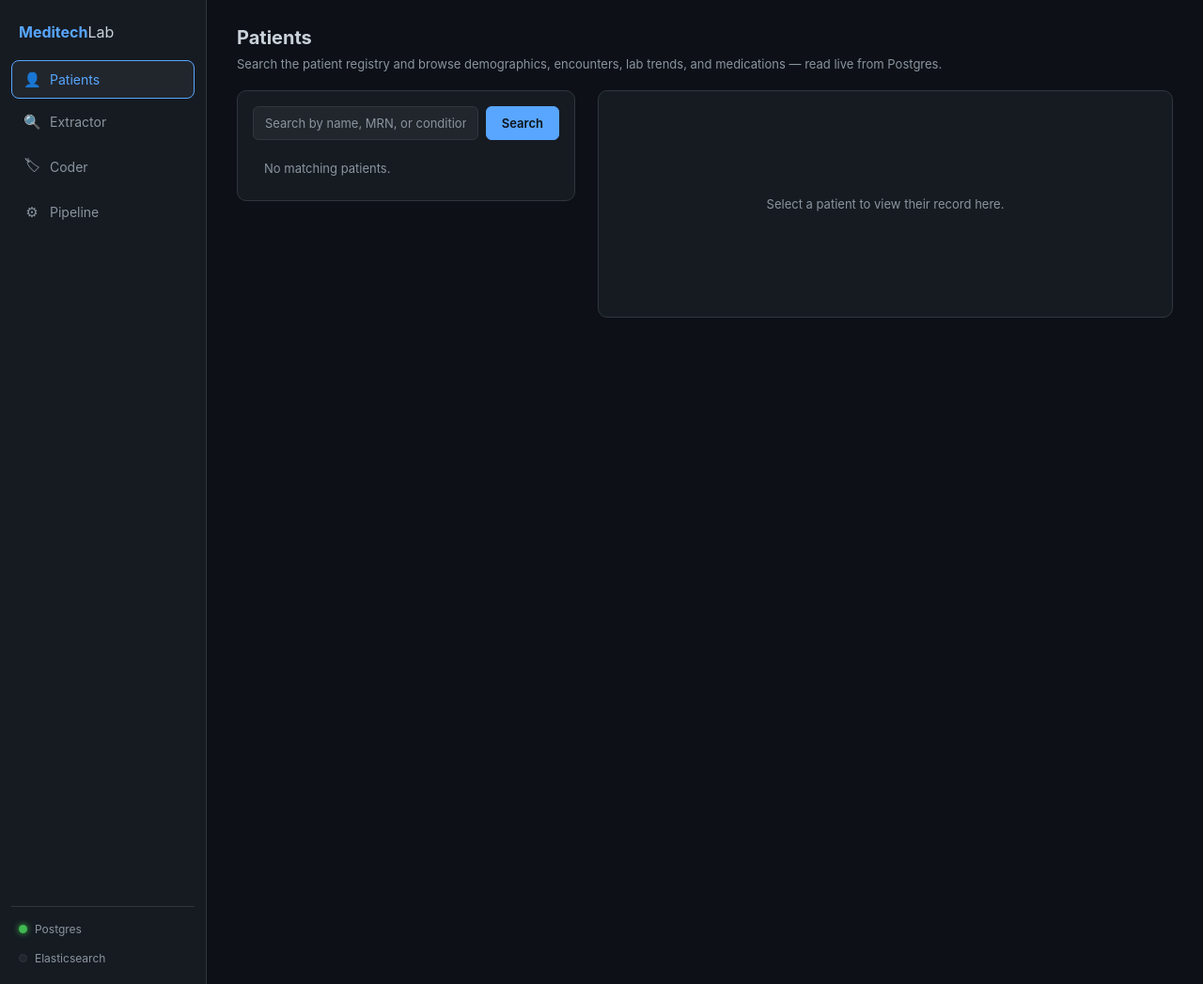
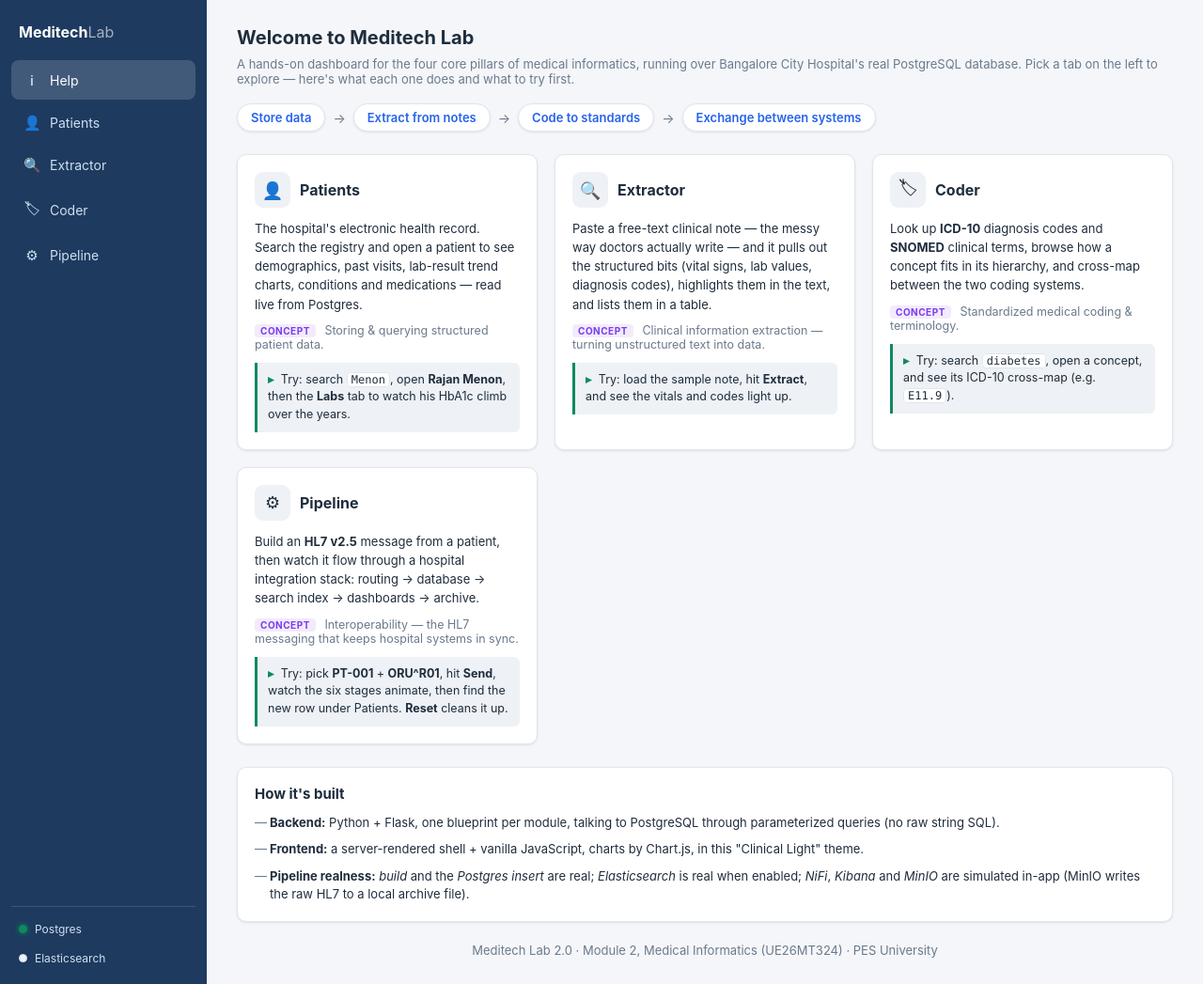
Before and after one commit to Kishi836/meditech-lab-dashboard, a Flask app: page / in a window 1280 px wide. Shown: the whole page at 94% size. Run offline with Flask 3, Linux system fonts and the light colour scheme; data that the repository does not hold is empty; some libraries are stand-ins or nearby versions.

Commit message:
feat(ui): clinical light theme + in-app help tab
Reskin from the GitHub-dark palette to a 'Clinical Light' EHR look:
white cards on a soft grey-blue page with a navy sidebar, blue/green/red
clinical accent colours, and soft card shadows. Chart.js colours in
patients.js and pipeline.js retuned for a light background (light
gridlines, dark tick labels, new flag/bar colours).

Add a dedicated Help tab (now the landing panel): a plain-English guide
to all four modules — what each does, the medical-informatics concept it
demonstrates, and a 'try this' click-path — plus a 'how it's built' note
and an about line. Pure static content (no JS, no DB).

Co-Authored-By: Claude Opus 4.8 <noreply@anthropic.com>

```diff
--- a/static/css/dashboard.css
+++ b/static/css/dashboard.css
@@ -1,19 +1,27 @@
 /* Meditech Lab 2.0 — dashboard shell
-   GitHub-dark palette, reused verbatim from hl7_sender.py so the lab's
-   tools stay visually consistent. */
+   "Clinical Light" theme: white cards on a soft grey-blue page with a navy
+   sidebar — reads like real hospital/EHR software. Colours carry clinical
+   meaning: blue = action/info, green = ok/normal, red = critical/high,
+   amber = chronic, purple = coded entities. */
 
 :root {
-  --bg:     #0d1117;
-  --surf:   #161b22;
-  --surf2:  #21262d;
-  --border: #30363d;
-  --blue:   #58a6ff;
-  --green:  #3fb950;
-  --yellow: #d29922;
-  --red:    #f85149;
-  --purple: #bc8cff;
-  --text:   #c9d1d9;
-  --muted:  #8b949e;
+  --bg:     #f4f6f9;   /* page background        */
+  --surf:   #ffffff;   /* cards / panels         */
+  --surf2:  #eef1f5;   /* inset fields / chips   */
+  --border: #dfe6ee;   /* hairline borders       */
+  --blue:   #2563eb;   /* primary / links        */
+  --green:  #0f8a5f;   /* ok / normal            */
+  --yellow: #b7791f;   /* chronic / warning      */
+  --red:    #c0392b;   /* critical / high        */
+  --purple: #7c3aed;   /* coded entities         */
+  --text:   #1f2d3d;   /* primary text           */
+  --muted:  #6b7a8d;   /* secondary text         */
+
+  /* navy sidebar + soft card shadow */
+  --sidebar:        #1e3a5f;
+  --sidebar-text:   #cfe0f0;
+  --sidebar-active: rgba(255, 255, 255, 0.16);
+  --shadow: 0 1px 3px rgba(20, 40, 80, 0.06), 0 1px 2px rgba(20, 40, 80, 0.04);
 }
 
 * { box-sizing: border-box; margin: 0; padding: 0; }
@@ -36,8 +44,7 @@ body {
 .sidebar {
   width: 220px;
   flex-shrink: 0;
-  background: var(--surf);
-  border-right: 1px solid var(--border);
+  background: var(--sidebar);
   display: flex;
   flex-direction: column;
   padding: 16px 12px;
@@ -46,12 +53,12 @@ body {
 .brand {
   font-size: 16px;
   font-weight: 700;
-  color: var(--blue);
+  color: #ffffff;
   padding: 8px 8px 20px;
 }
 
 .brand span {
-  color: var(--text);
+  color: rgba(255, 255, 255, 0.6);
   font-weight: 400;
 }
 
@@ -69,7 +76,7 @@ body {
   background: transparent;
   border: 1px solid transparent;
   border-radius: 8px;
-  color: var(--muted);
+  color: var(--sidebar-text);
   font-size: 14px;
   font-family: inherit;
   text-align: left;
@@ -79,14 +86,13 @@ body {
 }
 
 .nav-item:hover {
-  background: var(--surf2);
-  color: var(--text);
+  background: rgba(255, 255, 255, 0.08);
+  color: #ffffff;
 }
 
 .nav-item.active {
-  background: var(--surf2);
-  border-color: var(--blue);
-  color: var(--blue);
+  background: var(--sidebar-active);
+  color: #ffffff;
 }
 
 .nav-icon {
@@ -98,7 +104,7 @@ body {
 /* ───────────── Status strip ───────────── */
 
 .status-strip {
-  border-top: 1px solid var(--border);
+  border-top: 1px solid rgba(255, 255, 255, 0.15);
   padding-top: 12px;
   display: flex;
   flex-direction: column;
@@ -111,15 +117,15 @@ body {
   gap: 8px;
   padding: 4px 8px;
   font-size: 12px;
-  color: var(--muted);
+  color: var(--sidebar-text);
 }
 
 .dot {
   width: 9px;
   height: 9px;
   border-radius: 50%;
-  background: var(--surf2);
-  border: 1px solid var(--border);
+  background: rgba(255, 255, 255, 0.2);
+  border: 1px solid rgba(255, 255, 255, 0.35);
   flex-shrink: 0;
 }
 
@@ -184,7 +190,7 @@ body {
 .btn-primary {
   background: var(--blue);
   border-color: var(--blue);
-  color: var(--bg);
+  color: #ffffff;
 }
 
 .btn-primary:hover {
@@ -199,7 +205,7 @@ body {
 
 .btn-accent:hover {
   background: var(--green);
-  color: var(--bg);
+  color: #ffffff;
 }
 
 /* ───────────── Coder panel ───────────── */
@@ -591,7 +597,7 @@ body {
 .ent {
   border-radius: 4px;
   padding: 1px 3px;
-  color: var(--bg);
+  color: #ffffff;
   font-weight: 600;
 }
 
@@ -1387,3 +1393,180 @@ body {
     grid-template-columns: 1fr;
   }
 }
+
+/* ───────────── Clinical Light — card elevation ─────────────
+   Top-level module panels sit as white cards on the grey page. A soft
+   shadow gives them the lift that the old flat dark theme didn't need. */
+
+.coder-search,
+.coder-detail,
+.extractor-input,
+.extractor-section,
+.patients-list-pane,
+.patients-detail,
+.pipeline-controls,
+.pipeline-preview,
+.pipeline-stages,
+.pipeline-feed-pane,
+.pipeline-analytics {
+  box-shadow: var(--shadow);
+}
+
+/* ───────────── Help panel ───────────── */
+
+.help-flow {
+  display: flex;
+  flex-wrap: wrap;
+  align-items: center;
+  gap: 8px;
+  margin: 18px 0 24px;
+}
+
+.help-flow span {
+  background: var(--surf);
+  border: 1px solid var(--border);
+  border-radius: 999px;
+  padding: 6px 14px;
+  font-size: 13px;
+  font-weight: 600;
+  color: var(--blue);
+  box-shadow: var(--shadow);
+}
+
+.help-flow em {
+  color: var(--muted);
+  font-style: normal;
+  font-size: 14px;
+}
+
+.help-grid {
+  display: grid;
+  grid-template-columns: repeat(auto-fit, minmax(290px, 1fr));
+  gap: 18px;
+}
+
+.help-card {
+  background: var(--surf);
+  border: 1px solid var(--border);
+  border-radius: 10px;
+  padding: 18px;
+  box-shadow: var(--shadow);
+}
+
+.help-card-head {
+  display: flex;
+  align-items: center;
+  gap: 10px;
+  margin-bottom: 12px;
+}
+
+.help-card-icon {
+  width: 38px;
+  height: 38px;
+  flex-shrink: 0;
+  display: flex;
+  align-items: center;
+  justify-content: center;
+  font-size: 18px;
+  background: var(--surf2);
+  border-radius: 9px;
+}
+
+.help-card h2 {
+  font-size: 16px;
+  color: var(--text);
+}
+
+.help-what {
+  font-size: 13px;
+  line-height: 1.55;
+  color: var(--text);
+  margin-bottom: 10px;
+}
+
+.help-concept {
+  font-size: 12.5px;
+  color: var(--muted);
+  margin-bottom: 12px;
+}
+
+.help-label {
+  display: inline-block;
+  font-size: 10px;
+  font-weight: 700;
+  text-transform: uppercase;
+  letter-spacing: 0.05em;
+  color: var(--purple);
+  background: rgba(124, 58, 237, 0.1);
+  border-radius: 4px;
+  padding: 1px 6px;
+  margin-right: 6px;
+}
+
+.help-try {
+  font-size: 12.5px;
+  line-height: 1.5;
+  color: var(--text);
+  background: var(--surf2);
+  border-left: 3px solid var(--green);
+  border-radius: 0 6px 6px 0;
+  padding: 9px 11px;
+}
+
+.help-try-icon {
+  color: var(--green);
+  font-weight: 700;
+  margin-right: 4px;
+}
+
+.help-card code,
+.help-try code {
+  font-family: ui-monospace, SFMono-Regular, Menlo, monospace;
+  font-size: 12px;
+  background: var(--surf);
+  border: 1px solid var(--border);
+  border-radius: 4px;
+  padding: 0 4px;
+}
+
+.help-build {
+  margin-top: 24px;
+  background: var(--surf);
+  border: 1px solid var(--border);
+  border-radius: 10px;
+  padding: 18px;
+  box-shadow: var(--shadow);
+}
+
+.help-build h2 {
+  font-size: 15px;
+  color: var(--text);
+  margin-bottom: 12px;
+}
+
+.help-build ul {
+  list-style: none;
+  display: flex;
+  flex-direction: column;
+  gap: 9px;
+}
+
+.help-build li {
+  position: relative;
+  padding-left: 16px;
+  font-size: 13px;
+  line-height: 1.5;
+  color: var(--text);
+}
+
+.help-build li::before {
+  content: "\2014";
+  position: absolute;
+  left: 0;
+  color: var(--muted);
+}
+
+.help-about {
+  margin-top: 22px;
+  text-align: center;
+}
--- a/static/js/patients.js
+++ b/static/js/patients.js
@@ -11,9 +11,9 @@
   "use strict";
 
   const FLAG_COLOR = {
-    high: "#f85149",   // --red
-    low: "#58a6ff",    // --blue
-    normal: "#3fb950", // --green
+    high: "#c0392b",   // --red
+    low: "#2563eb",    // --blue
+    normal: "#0f8a5f", // --green
   };
 
   let selectedId = null;
@@ -355,8 +355,8 @@
             },
           },
           scales: {
-            x: { ticks: { color: "#8b949e" }, grid: { color: "#30363d" } },
-            y: { ticks: { color: "#8b949e" }, grid: { color: "#30363d" } },
+            x: { ticks: { color: "#6b7a8d" }, grid: { color: "#e5e9f0" } },
+            y: { ticks: { color: "#6b7a8d" }, grid: { color: "#e5e9f0" } },
           },
         },
       });
--- a/static/js/pipeline.js
+++ b/static/js/pipeline.js
@@ -271,11 +271,11 @@
         maintainAspectRatio: false,
         plugins: { legend: { display: false } },
         scales: {
-          x: { ticks: { color: "#8b949e" }, grid: { color: "#30363d" } },
+          x: { ticks: { color: "#6b7a8d" }, grid: { color: "#e5e9f0" } },
           y: {
             beginAtZero: true,
-            ticks: { color: "#8b949e", precision: 0 },
-            grid: { color: "#30363d" },
+            ticks: { color: "#6b7a8d", precision: 0 },
+            grid: { color: "#e5e9f0" },
           },
         },
       },
@@ -291,7 +291,7 @@
           "dept",
           rows.map((r) => r.department),
           rows.map((r) => r.count),
-          "#58a6ff"
+          "#2563eb"
         );
       })
       .catch(() => {});
@@ -306,7 +306,7 @@
           "msgs",
           rows.map((r) => r.msg_type),
           rows.map((r) => r.count),
-          "#3fb950"
+          "#0f8a5f"
         );
       })
       .catch(() => {});
--- a/templates/base.html
+++ b/templates/base.html
@@ -12,7 +12,10 @@
       <div class="brand">Meditech<span>Lab</span></div>
 
       <nav class="nav">
-        <button class="nav-item active" data-panel="patients">
+        <button class="nav-item active" data-panel="help">
+          <span class="nav-icon">&#8505;</span> Help
+        </button>
+        <button class="nav-item" data-panel="patients">
           <span class="nav-icon">&#128100;</span> Patients
         </button>
         <button class="nav-item" data-panel="extractor">
@@ -39,7 +42,11 @@
     </aside>
 
     <main class="content">
-      <section class="panel active" id="panel-patients">
+      <section class="panel active" id="panel-help">
+        {% include "help.html" %}
+      </section>
+
+      <section class="panel" id="panel-patients">
         {% include "patients.html" %}
       </section>
 
--- /dev/null
+++ b/templates/help.html
@@ -0,0 +1,67 @@
+<h1>Welcome to Meditech Lab</h1>
+<p class="muted">A hands-on dashboard for the four core pillars of medical informatics, running over Bangalore City Hospital's real PostgreSQL database. Pick a tab on the left to explore — here's what each one does and what to try first.</p>
+
+<div class="help-flow">
+  <span>Store data</span>
+  <em>&rarr;</em>
+  <span>Extract from notes</span>
+  <em>&rarr;</em>
+  <span>Code to standards</span>
+  <em>&rarr;</em>
+  <span>Exchange between systems</span>
+</div>
+
+<div class="help-grid">
+
+  <div class="help-card">
+    <div class="help-card-head">
+      <span class="help-card-icon">&#128100;</span>
+      <h2>Patients</h2>
+    </div>
+    <p class="help-what">The hospital's electronic health record. Search the registry and open a patient to see demographics, past visits, lab-result trend charts, conditions and medications — read live from Postgres.</p>
+    <p class="help-concept"><span class="help-label">Concept</span> Storing &amp; querying structured patient data.</p>
+    <p class="help-try"><span class="help-try-icon">&#9656;</span> Try: search <code>Menon</code>, open <strong>Rajan Menon</strong>, then the <strong>Labs</strong> tab to watch his HbA1c climb over the years.</p>
+  </div>
+
+  <div class="help-card">
+    <div class="help-card-head">
+      <span class="help-card-icon">&#128269;</span>
+      <h2>Extractor</h2>
+    </div>
+    <p class="help-what">Paste a free-text clinical note — the messy way doctors actually write — and it pulls out the structured bits (vital signs, lab values, diagnosis codes), highlights them in the text, and lists them in a table.</p>
+    <p class="help-concept"><span class="help-label">Concept</span> Clinical information extraction — turning unstructured text into data.</p>
+    <p class="help-try"><span class="help-try-icon">&#9656;</span> Try: load the sample note, hit <strong>Extract</strong>, and see the vitals and codes light up.</p>
+  </div>
+
+  <div class="help-card">
+    <div class="help-card-head">
+      <span class="help-card-icon">&#127991;</span>
+      <h2>Coder</h2>
+    </div>
+    <p class="help-what">Look up <strong>ICD-10</strong> diagnosis codes and <strong>SNOMED</strong> clinical terms, browse how a concept fits in its hierarchy, and cross-map between the two coding systems.</p>
+    <p class="help-concept"><span class="help-label">Concept</span> Standardized medical coding &amp; terminology.</p>
+    <p class="help-try"><span class="help-try-icon">&#9656;</span> Try: search <code>diabetes</code>, open a concept, and see its ICD-10 cross-map (e.g. <code>E11.9</code>).</p>
+  </div>
+
+  <div class="help-card">
+    <div class="help-card-head">
+      <span class="help-card-icon">&#9881;</span>
+      <h2>Pipeline</h2>
+    </div>
+    <p class="help-what">Build an <strong>HL7 v2.5</strong> message from a patient, then watch it flow through a hospital integration stack: routing &rarr; database &rarr; search index &rarr; dashboards &rarr; archive.</p>
+    <p class="help-concept"><span class="help-label">Concept</span> Interoperability — the HL7 messaging that keeps hospital systems in sync.</p>
+    <p class="help-try"><span class="help-try-icon">&#9656;</span> Try: pick <strong>PT-001</strong> + <strong>ORU^R01</strong>, hit <strong>Send</strong>, watch the six stages animate, then find the new row under Patients. <strong>Reset</strong> cleans it up.</p>
+  </div>
+
+</div>
+
+<div class="help-build">
+  <h2>How it's built</h2>
+  <ul>
+    <li><strong>Backend:</strong> Python + Flask, one blueprint per module, talking to PostgreSQL through parameterized queries (no raw string SQL).</li>
+    <li><strong>Frontend:</strong> a server-rendered shell + vanilla JavaScript, charts by Chart.js, in this "Clinical Light" theme.</li>
+    <li><strong>Pipeline realness:</strong> <em>build</em> and the <em>Postgres insert</em> are real; <em>Elasticsearch</em> is real when enabled; <em>NiFi</em>, <em>Kibana</em> and <em>MinIO</em> are simulated in-app (MinIO writes the raw HL7 to a local archive file).</li>
+  </ul>
+</div>
+
+<p class="help-about muted">Meditech Lab 2.0 &middot; Module 2, Medical Informatics (UE26MT324) &middot; PES University</p>
```
